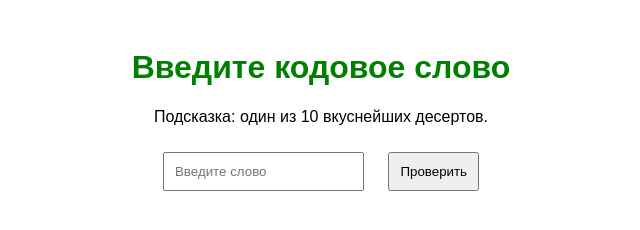
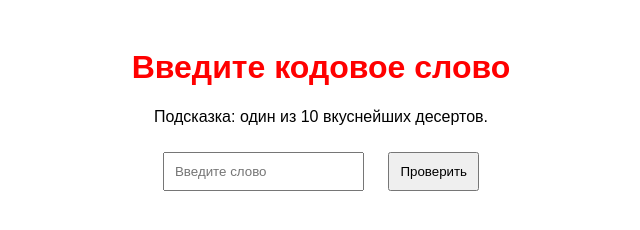
Before and after one commit to sozdatelsaitov/Rebus1, a plain HTML site: page index.html in a window 1280 px wide. Shown: the whole page, without its empty margins (319-959 px from the left). Drawn offline with Linux system fonts and the light colour scheme.

Commit message:
Update index.html

```diff
--- a/index.html
+++ b/index.html
@@ -7,13 +7,13 @@
     <style>
         body { font-family: Arial, sans-serif; text-align: center; padding: 20px; }
         input, button { padding: 10px; margin: 10px; }
-        h1{ color: green;}
+        h1{ color: red;}
     </style>
     <script>
         function checkPassword() {
             var password = document.getElementById('password').value.toLowerCase();
             var correctAnswers = ['тирамису', 'чизкейк', 'эклер', 'крем-брюле', 'мусс', 'пирожное', 'торт', 'панакота', 'макарун', 'суфле'];
-            concole.log(correctAnswers);
+            console.log(correctAnswers);
             if (correctAnswers.includes(password)) {
                 alert('Правильный ответ! Найди следующую подсказку в книге.');
             } else {
```
